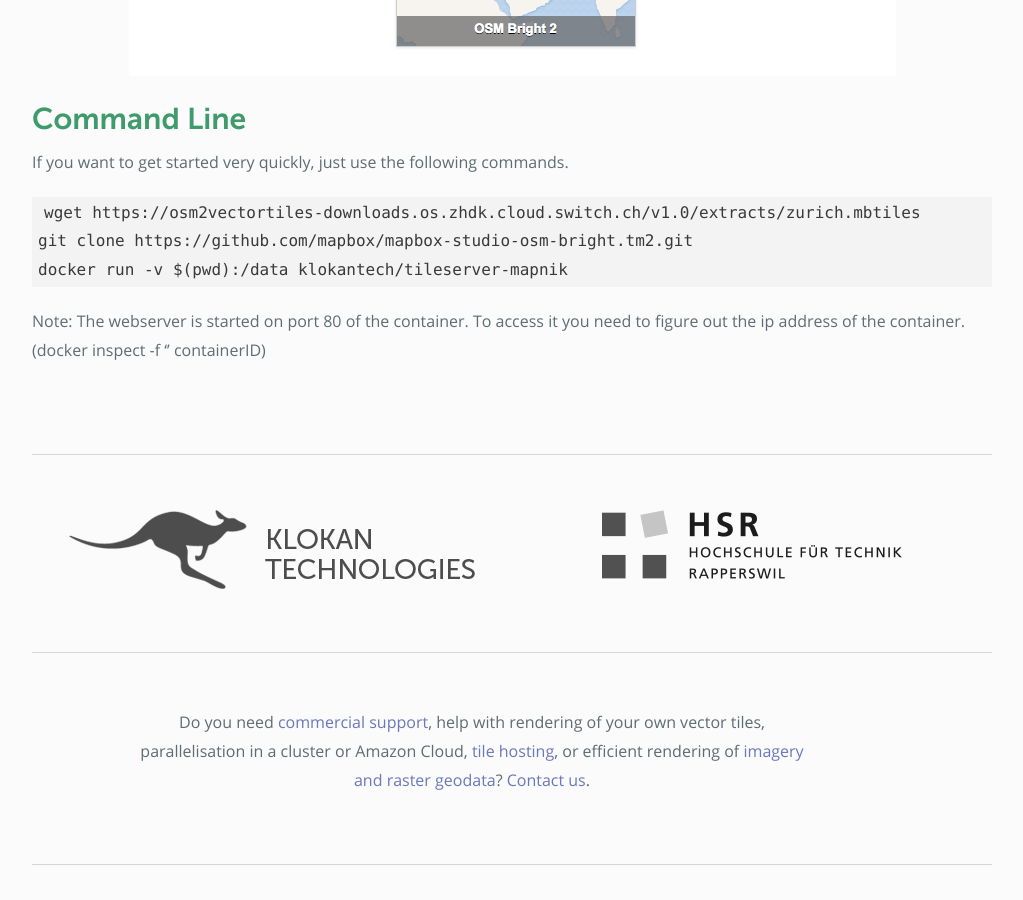
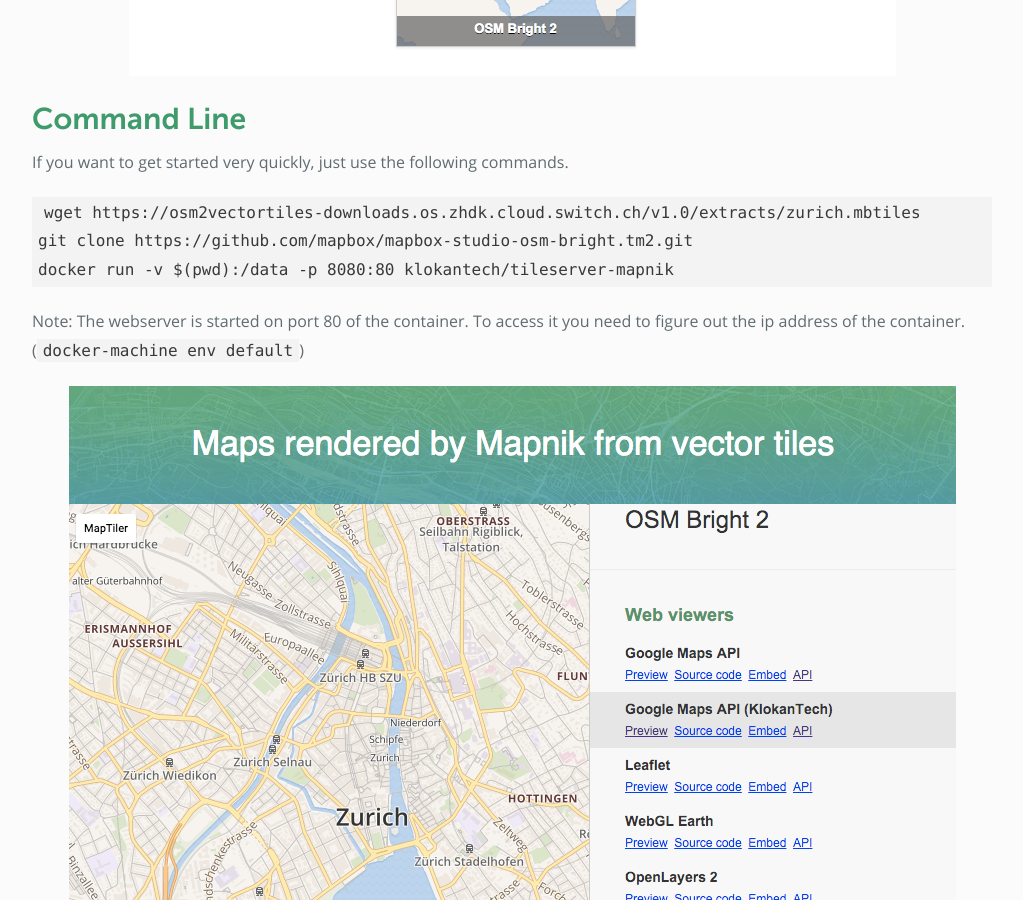
Before and after one commit to osm2vectortiles/osm2vectortiles, a Jekyll site: the page built from docs/start.md, in a window 1280 px wide and 900 px high, scrolled down 2159 px. Shown: the whole window, without its empty margins (128-1151 px from the left). Built offline with Jekyll 4.4.1, drawn with Linux system fonts in a browser that asks for light colours; Markdown is read by kramdown in place of the engine named in the settings.

Commit message:
Change tileserve to tileserver-mapnik and port mapping to 8080

````diff
--- a/docs/start.md
+++ b/docs/start.md
@@ -39,6 +39,8 @@
 ```bash
 wget https://osm2vectortiles-downloads.os.zhdk.cloud.switch.ch/v1.0/extracts/zurich.mbtiles
 git clone https://github.com/mapbox/mapbox-studio-osm-bright.tm2.git
-docker run -v $(pwd):/data klokantech/tileserver-mapnik
+docker run -v $(pwd):/data -p 8080:80 klokantech/tileserver-mapnik
 ```
-Note: The webserver is started on port 80 of the container. To access it you need to figure out the ip address of the container. (docker inspect -f '{{ .NetworkSettings.IPAddress }}' containerID)
+Note: The webserver is started on port 80 of the container. To access it you need to figure out the ip address of the container. (`docker-machine env default`)
+
+![Container running and serving tiles](/media/tileserver_docker_cmd.png)
````
Also changed, not shown: docs/serve-raster-tiles-docker.md (+1 -1 lines), media/tileserver_docker_cmd.png (added).
